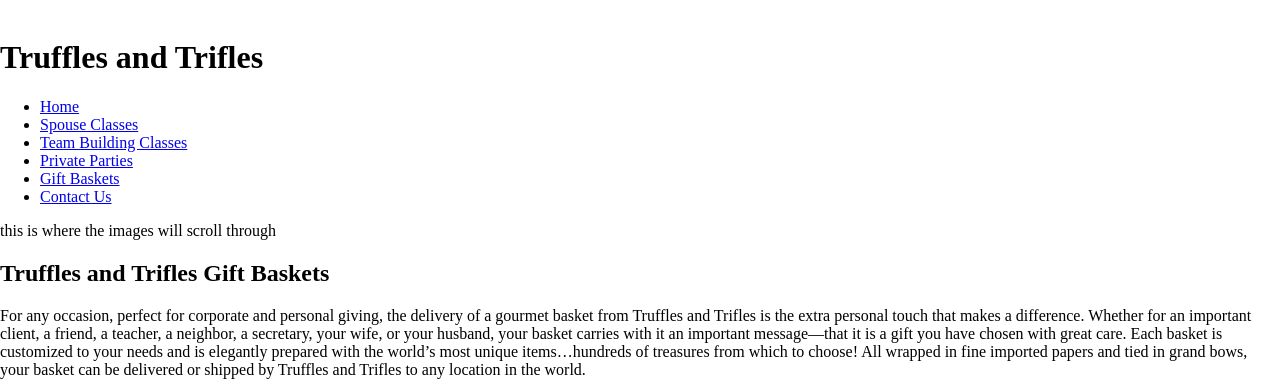
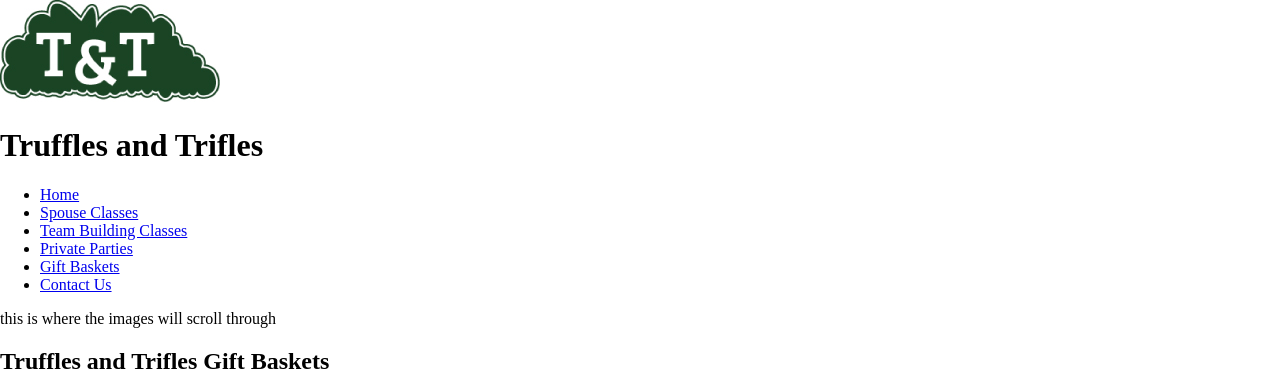
Before and after one commit to sarahsheridan/wsp-sheridan-sarah1, a plain HTML site: page project/giftbaskets.html in a window 1280 px wide. Shown: the top 392 px of the page. Drawn offline with Linux system fonts and the light colour scheme.

Commit message:
added logo to all

```diff
--- a/project/giftbaskets.html
+++ b/project/giftbaskets.html
@@ -10,7 +10,7 @@
 	<body>
 
 	<header>
-		<img src=" ">
+		<img src="images/truffles-logo.jpg" alt="Truffles and Trifles Logo Large" width="220" height="102">
 		<h1>Truffles and Trifles</h1>
 
 	<nav>
```
Also changed, not shown: project/private-parties.html (+1 -1 lines), project/spouse-classes.html (+1 -1 lines), project/team-building.html (+1 -1 lines).
